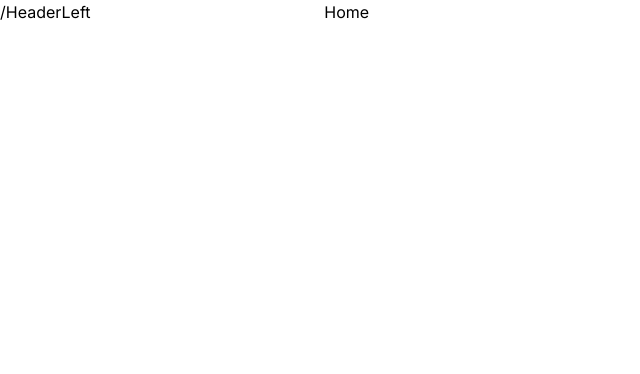
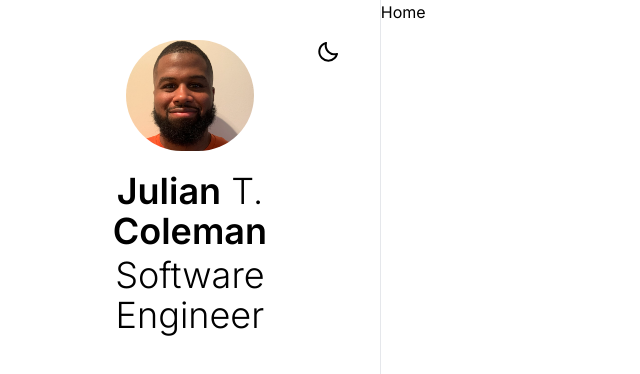
Before and after one commit to JColeman1550/portfolio-1, a React (Vite) app: page / in a window 1280 px wide. Shown: the top 374 px of the page, without its empty margins (0-640 px from the left). Built offline with nearby package versions, Linux system fonts and the light colour scheme.

Commit message:
added img & button/function darkmode

```diff
--- a/src/App.jsx
+++ b/src/App.jsx
@@ -14,7 +14,7 @@
   return (
     <>
     <div className={`min-h-screen w-full flex flex-col sm:flex-row
-    subpixel-antialiased ${darkMode ? "bg-black" : "bg-white"}`}>  /
+    subpixel-antialiased ${darkMode ? "bg-black" : "bg-white"}`}>
       <HeaderLeft darkmode={darkMode} toggleDarkMode={toggleDarkMode}/>
       <Home />
     </div>
--- a/src/components/HeaderLeft.jsx
+++ b/src/components/HeaderLeft.jsx
@@ -1,8 +1,42 @@
 import React from 'react'
+import image from '/public/IMG_2968.jpg' // importing my headshot
+import { BiMoon, BiSun } from 'react-icons/bi'
+const HeaderLeft = ({darkMode, toggleDarkMode}) => {
+    return (
+        // HeaderLeft takes 25% of viewport
+        // creates dark gray border between headerLeft & Home sections
+        <div className="min-h-screen flex-1 relative p-10 transition-all duration-500
+         dark:bg-black dark:text-white sm:border-r dark:border-gray-700">
 
-const HeaderLeft = (darkMode, toggleDarkMode) => {
-    return (
-        <div className="min-h-screen flex-1">HeaderLeft</div> // HeaderLeft takes 25% of viewport
+            <div className="flex flex-col gap-5">
+
+            <div className="flex flex-col items-center
+            justify-center gap-5">
+                    <img src={image} alt=""  className="w-32
+                    rounded-full" />
+
+                    <div className="text-center space-y-1">
+                        <h1 className="text-4xl font-semibold" >Julian
+                            <span className="text-4xl font-light"> T. </span>
+                            <span className="font-semibold">Coleman</span>
+                        </h1>
+                        <h3 className="text-4xl font-light">
+                            Software Engineer
+                        </h3>
+                    </div>
+                 <button className="absolute right-10 top-10" onClick={toggleDarkMode}>
+                    {
+                        // if darkMode is on
+                        darkMode ? (
+                            <BiSun  className="text-2xl"/>
+                        ) : (
+                            <BiMoon  className="text-2xl"/>
+                        )
+                    }
+                 </button>
+                </div>
+            </div>
+         </div>
     )
 
 }
```
Also changed, not shown: public/IMG_2968.jpg (added).
